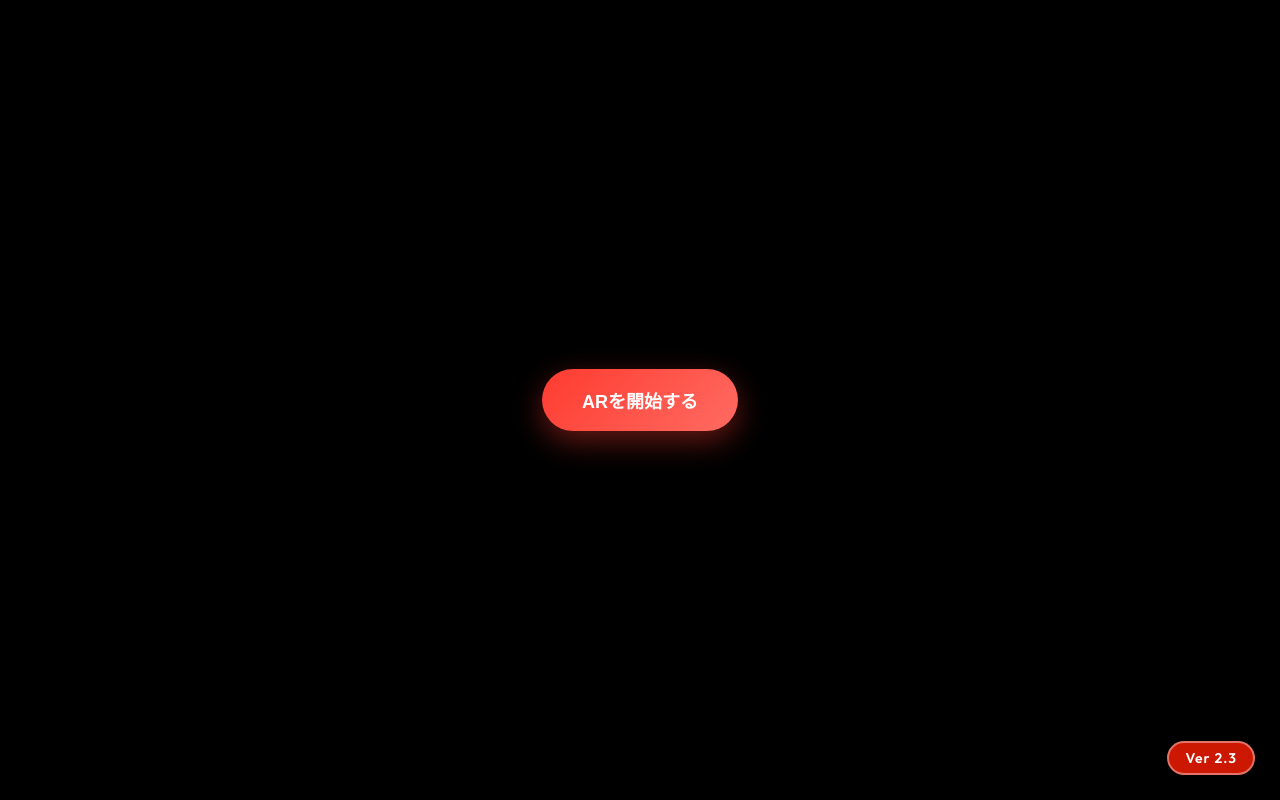
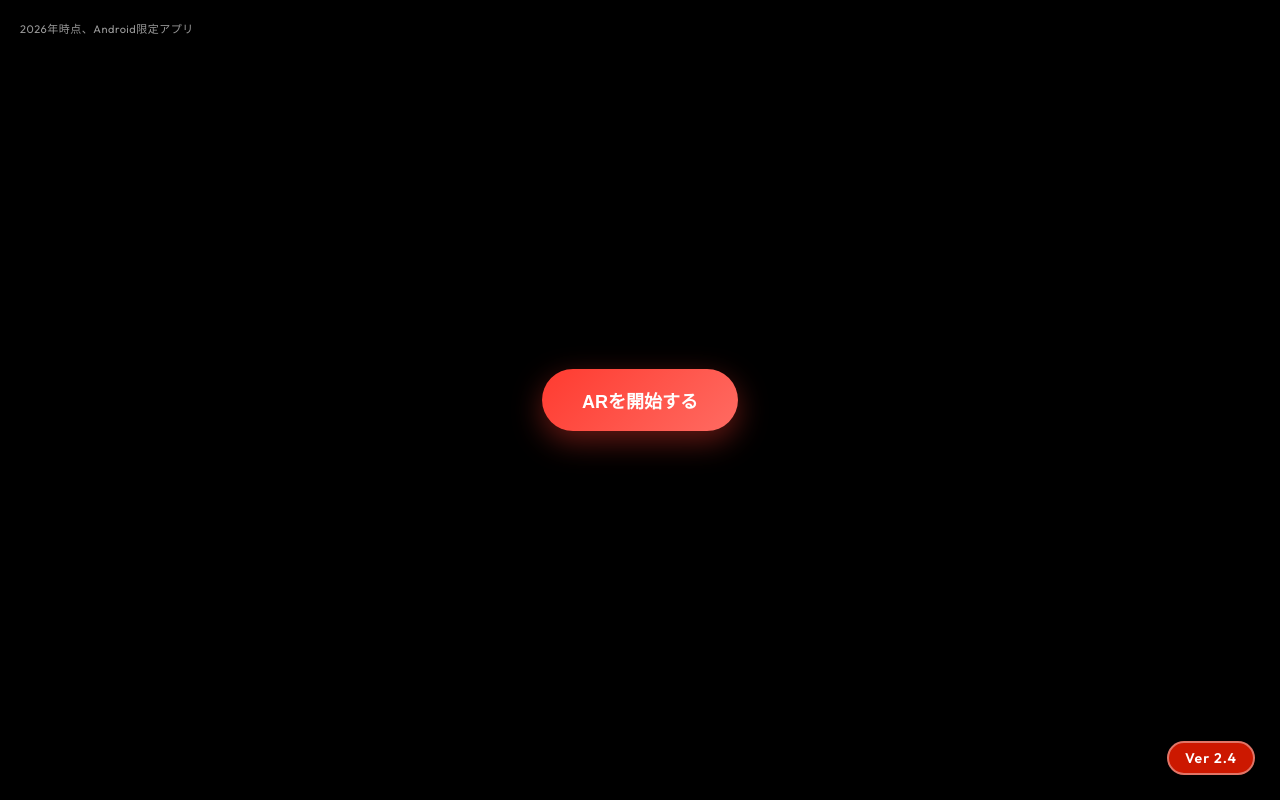
Before and after one commit to monzi55/AR_pole, a plain HTML site: page index.html in a window 1280 px wide. Drawn offline with nearby package versions, Linux system fonts and the light colour scheme.

Commit message:
Add files via upload

```diff
--- a/index.html
+++ b/index.html
@@ -50,8 +50,9 @@
 
     <!-- AR Start Button: This container holds the button to initiate the WebXR AR session -->
     <div id="ar-start-container">
+        <div id="compatibility-notice">2026年時点、Android限定アプリ</div>
         <button id="start-ar-btn">ARを開始する</button>
-        <div id="version-badge">Ver 2.3</div>
+        <div id="version-badge">Ver 2.4</div>
     </div>
 
     <script type="module" src="main.js"></script>
--- a/main.js
+++ b/main.js
@@ -22,7 +22,7 @@ const screenshotInstruction = document.getElementById('screenshot-instruction');
 const versionBadge = document.getElementById('version-badge');
 const instructionText = document.getElementById('instruction-text');
 
-versionBadge.innerText = 'Ver 2.3';
+versionBadge.innerText = 'Ver 2.4';
 
 try {
     init();
--- a/style.css
+++ b/style.css
@@ -207,6 +207,16 @@ header p {
     z-index: 9999;
 }
 
+#compatibility-notice {
+    position: absolute;
+    top: 20px;
+    left: 20px;
+    font-size: 11px;
+    color: white;
+    opacity: 0.6;
+    letter-spacing: 0.5px;
+}
+
 /* Three.js Canvas default styling */
 canvas {
     display: block;
```
